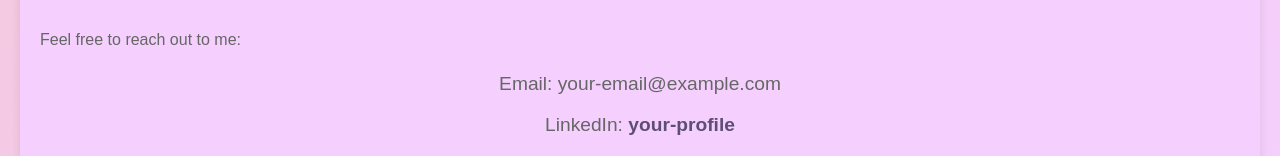
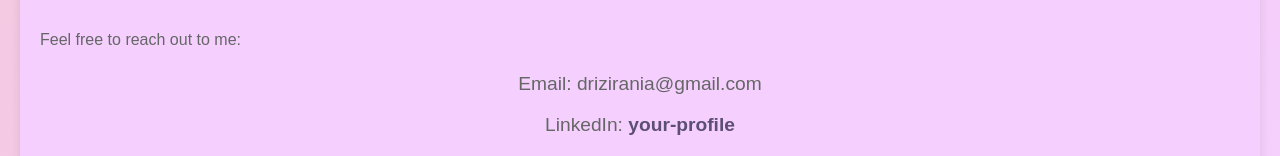
Before and after one commit to raniadrz/Portfolio, a React (Create React App) app: page / in a window 1280 px wide. Shown: the part 1745-1901 px from the top of the page. Built offline with nearby package versions, Linux system fonts and the light colour scheme.

Commit message:
email add

```diff
--- a/src/Components/Contact.jsx
+++ b/src/Components/Contact.jsx
@@ -8,7 +8,7 @@ function Contact() {
       <h2>Contact</h2>
       <p>Feel free to reach out to me:</p>
       <ul>
-        <li>Email: your-email@example.com</li>
+        <li>Email: drizirania@gmail.com</li>
         <li>LinkedIn: <a href="https://www.linkedin.com/in/ourania-ntrizi/" target="_blank" rel="noopener noreferrer">your-profile</a></li>
         <li>GitHub: <a href="https://github.com/raniadrz" target="_blank" rel="noopener noreferrer">yourusername</a></li>
       </ul>
```
